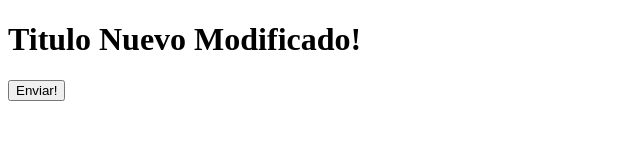
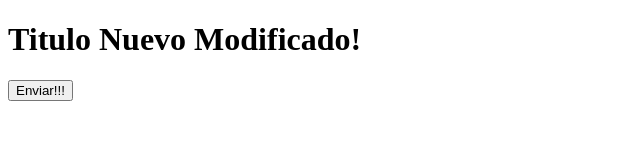
Before and after one commit to jhersonjhochoa/hello-world-git, a plain HTML site: page index.html in a window 1280 px wide. Shown: the full height of the page, 0-640 px from the left. Drawn offline with Linux system fonts and the light colour scheme.

Commit message:
nuevo test 2

```diff
--- a/index.html
+++ b/index.html
@@ -10,7 +10,7 @@
     <h1>Titulo Nuevo Modificado!</h1>
 
     <form action="#" method="GET">
-        <input type="button" value="Enviar!">
+        <input type="button" value="Enviar!!!">
     </form>
 </body>
 </html>
```
